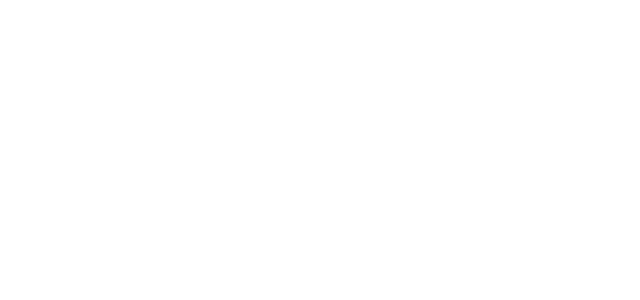
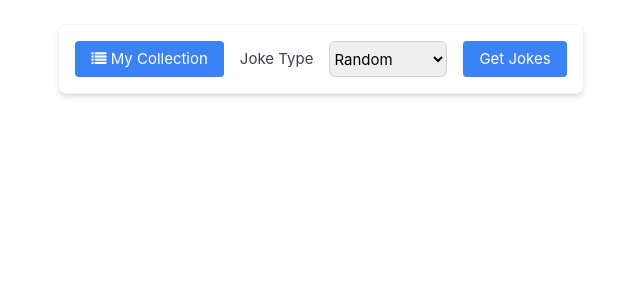
Before and after one commit to OrestisZinelis/joke-collection-app, a Vue app: page / in a window 1280 px wide. Shown: the top 300 px of the page, without its empty margins (319-959 px from the left). Built offline with nearby package versions, Linux system fonts and the light colour scheme; the HTML template or start-up script is replaced by a standard one.

Commit message:
Add Jokes View
add joke card
add joke toolbar

```diff
--- /dev/null
+++ b/src/components/Jokes/JokeCard.vue
@@ -0,0 +1,64 @@
+<template>
+  <div class="flex flex-col h-full p-4 border rounded shadow hover:shadow-lg bg-white relative">
+    <p class="font-medium transition-all duration-300 ease-in-out">{{ joke.setup }}</p>
+
+    <p
+      class="flex-grow mt-2 text-gray-700 transition-all duration-300 ease-in-out"
+      :class="{
+        'opacity-0': !showPunchLine,
+        'opacity-100': showPunchLine,
+      }"
+    >
+      {{ joke.punchline }}
+    </p>
+
+    <div class="flex justify-between items-center gap-1 mt-4">
+      <div>
+        <SharedButton
+          v-if="!showPunchLine"
+          @click="showPunchLine = true"
+          :variant="showPunchLine ? 'secondary' : 'primary'"
+        >
+          Show
+        </SharedButton>
+      </div>
+      <div>
+        <SharedButton
+          v-if="showRemoveButton"
+          :variant="'danger'"
+          @click="emit('toggleFavorite', joke.id)"
+        >
+          <i class="fa fa-trash" />
+        </SharedButton>
+        <SharedButton
+          v-else
+          :variant="isFavorite ? 'success' : 'secondary'"
+          @click="emit('toggleFavorite', joke.id)"
+        >
+          <i class="fa fa-save" />
+        </SharedButton>
+      </div>
+    </div>
+    <slot />
+  </div>
+</template>
+
+<script setup lang="ts">
+import { ref } from 'vue'
+import SharedButton from '@/components/Shared/SharedButton.vue'
+import type { Joke } from '@/types/joke.types'
+
+const props = defineProps<{
+  joke: Joke
+  isFavorite?: boolean
+  showShowButton?: boolean
+  showRemoveButton?: boolean
+}>()
+
+const emit = defineEmits<{
+  toggleFavorite: [id: Joke['id']]
+  setRating: [rating: Joke['rating'], id: Joke['id']]
+}>()
+
+const showPunchLine = ref(!props.showShowButton)
+</script>
--- /dev/null
+++ b/src/components/Jokes/JokesToolbar.vue
@@ -0,0 +1,41 @@
+<template>
+  <SharedToolbar>
+    <template #left>
+      <SharedButton @click="emit('navigateToCollection')">
+        <i class="fa fa-list" />
+        My Collection
+      </SharedButton>
+    </template>
+    <template #main>
+      <span class="text-gray-700">Joke Type</span>
+      <SharedSelect
+        :value="jokeType"
+        :options="ratingOptions"
+        @update:value="emit('update:jokeType', $event as JokeType)"
+      />
+      <SharedButton @click="emit('getJokes')"> Get Jokes </SharedButton>
+    </template>
+  </SharedToolbar>
+</template>
+
+<script setup lang="ts">
+import SharedButton from '@/components/Shared/SharedButton.vue'
+import SharedSelect from '@/components/Shared/SharedSelect.vue'
+import SharedToolbar from '@/components/Shared/SharedToolbar.vue'
+import type { JokeType } from '@/types/joke.types'
+
+defineProps<{
+  jokeType: string
+}>()
+
+const emit = defineEmits<{
+  'update:jokeType': [jokeType: JokeType]
+  getJokes: []
+  navigateToCollection: []
+}>()
+
+const ratingOptions: { value: JokeType; label: string }[] = [
+  { value: 'random', label: 'Random' },
+  { value: 'programming', label: 'Programming' },
+]
+</script>
--- a/src/views/JokesView.vue
+++ b/src/views/JokesView.vue
@@ -1 +1,91 @@
-<template></template>
+<template>
+  <div class="flex flex-col items-center w-full p-6">
+    <JokesToolbar
+      :jokeType="jokeType"
+      @update:jokeType="handleUpdateJokeType"
+      @get-jokes="getJokes"
+      @navigate-to-collection="navigateToCollection"
+    />
+
+    <div
+      v-if="!isFetchingJokes"
+      class="grid grid-cols-1 md:grid-cols-2 lg:grid-cols-3 gap-4 w-full"
+    >
+      <JokeCard
+        v-for="joke in jokes"
+        :key="joke.id"
+        :joke="joke"
+        :is-favorite="isFavorite(joke.id)"
+        show-show-button
+        @toggle-favorite="toggleFavorite(joke)"
+      />
+    </div>
+    <div v-else class="fixed inset-0 flex justify-center items-center bg-opacity-50 z-50">
+      <LoadingSpinner />
+    </div>
+  </div>
+</template>
+
+<script setup lang="ts">
+import { onMounted, ref } from 'vue'
+import { storeToRefs } from 'pinia'
+import { useJokeStore } from '@/stores/joke.store'
+import { useRouter } from 'vue-router'
+import { fetchRandomJokes, fetchJokesByType } from '@/api/jokes.api'
+import JokesToolbar from '@/components/Jokes/JokesToolbar.vue'
+import { RouteNames } from '@/router'
+import JokeCard from '@/components/Jokes/JokeCard.vue'
+import LoadingSpinner from '@/components/Shared/LoadingSpinner.vue'
+import type { Joke, JokeType } from '@/types/joke.types'
+
+const router = useRouter()
+
+const { removeFavorite, addFavorite } = useJokeStore()
+const { favorites } = storeToRefs(useJokeStore())
+
+const jokeType = ref<JokeType>('random')
+const jokes = ref<Joke[]>([])
+const punchlineVisibility = ref<Record<number, boolean>>({})
+const isFetchingJokes = ref(false)
+
+const getJokes = async () => {
+  isFetchingJokes.value = true
+
+  try {
+    const data =
+      jokeType.value === 'random'
+        ? await fetchRandomJokes()
+        : await fetchJokesByType(jokeType.value)
+
+    jokes.value = data
+  } catch (error) {
+    console.error('Error fetching jokes:', error)
+  } finally {
+    isFetchingJokes.value = false
+  }
+}
+
+const handleUpdateJokeType = (type: JokeType) => {
+  jokeType.value = type
+}
+
+const toggleFavorite = (joke: Joke) => {
+  if (isFavorite(joke.id)) {
+    removeFavorite(joke.id)
+  } else {
+    addFavorite(joke)
+  }
+}
+
+const isFavorite = (id: Joke['id']) => {
+  return favorites.value.some((fav) => fav.id === id)
+}
+
+const navigateToCollection = () => {
+  router.push({ name: RouteNames.Collection })
+}
+
+onMounted(() => {
+  punchlineVisibility.value = {}
+})
+</script>
```
